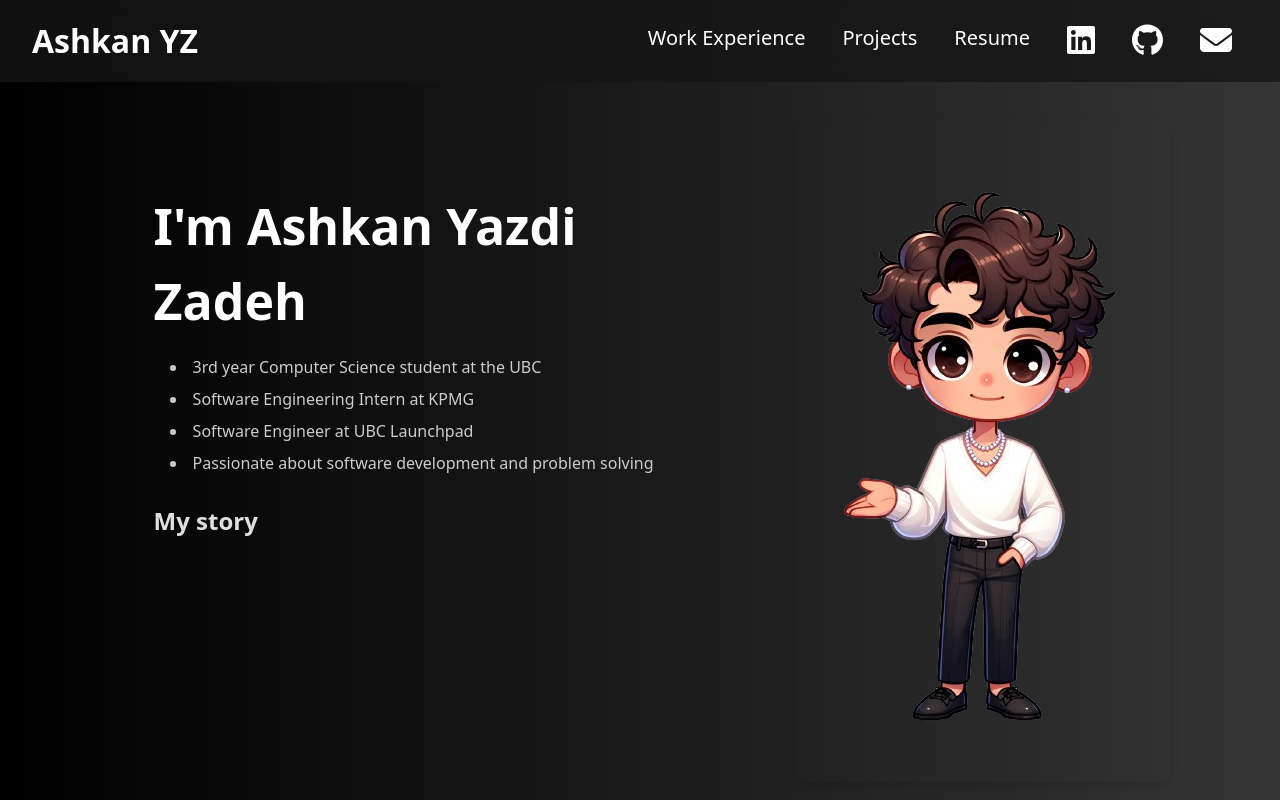
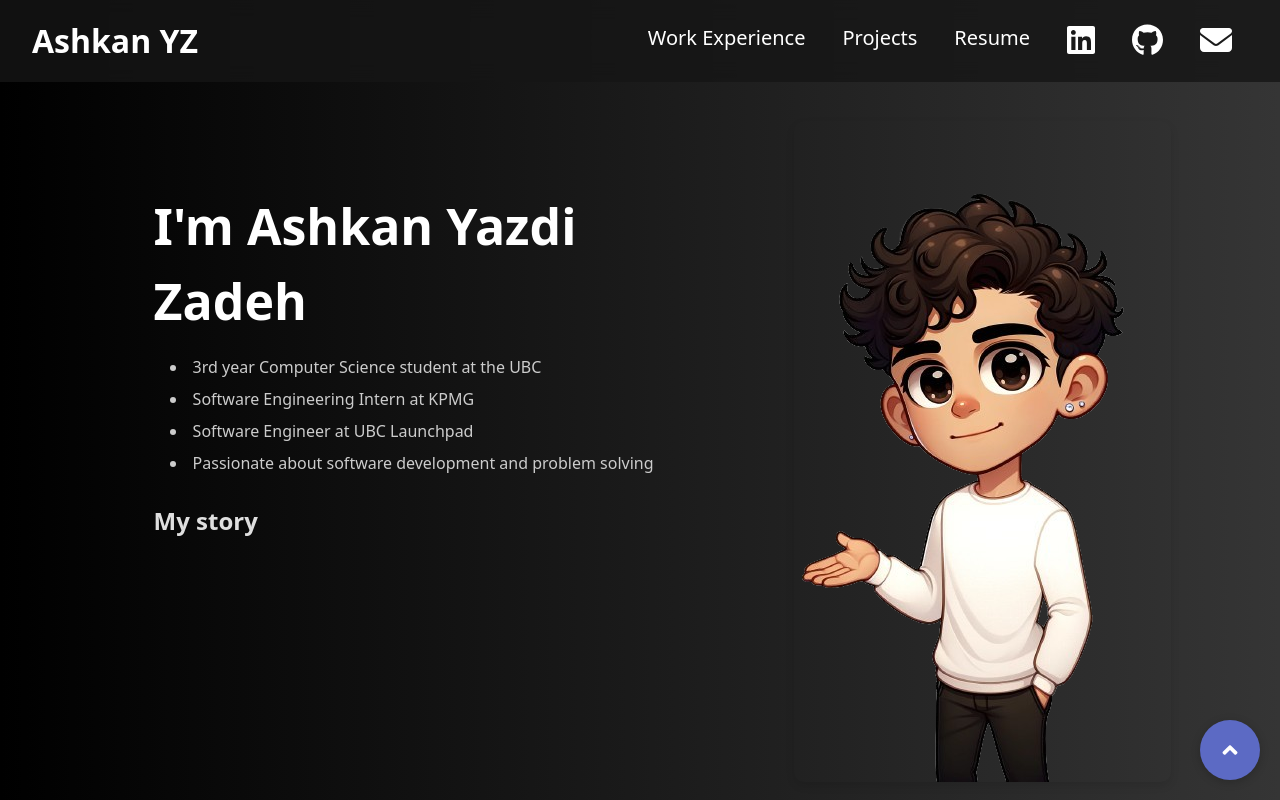
Before and after one commit to Ashoolak/my-portfolio, a Next.js app: page / in a window 1280 px wide. Shown: the top 800 px of the page. Built offline with nearby package versions, Linux system fonts and the light colour scheme.

Commit message:
New image and put the chatbot in there

```diff
--- a/src/components/ChatBot.js
+++ b/src/components/ChatBot.js
@@ -147,11 +147,7 @@ export default function Chatbot() {
           }
         `}</style>
       </Head>
-      <div
-        className={`chat-btn ${spin ? 'spin' : ''}`}
-        onClick={toggleChat}
-        onAnimationEnd={() => setSpin(false)}
-      >
+      <div className={`chat-btn ${spin ? 'spin' : ''}`} onClick={toggleChat}>
         {isOpen ? <FaTimes size="24" /> : <FaAngleUp size="24" />}
       </div>
       {isOpen && (
--- a/src/pages/index.js
+++ b/src/pages/index.js
@@ -6,6 +6,7 @@ import CompanyCard from '@/components/CompanyCard';
 import ProjectCard from '@/components/ProjectCard';
 import workExperiences from '@/data/workExperience';
 import projects from '@/data/projects';
+import Chatbot from '@/components/ChatBot';
 
 export default function Home() {
   const myStoryRef = useRef(null);
@@ -134,6 +135,7 @@ export default function Home() {
             </div>
           </div>
         </section>
+        <Chatbot />
       </main>
     </>
   );
```
Also changed, not shown: public/me.png.
